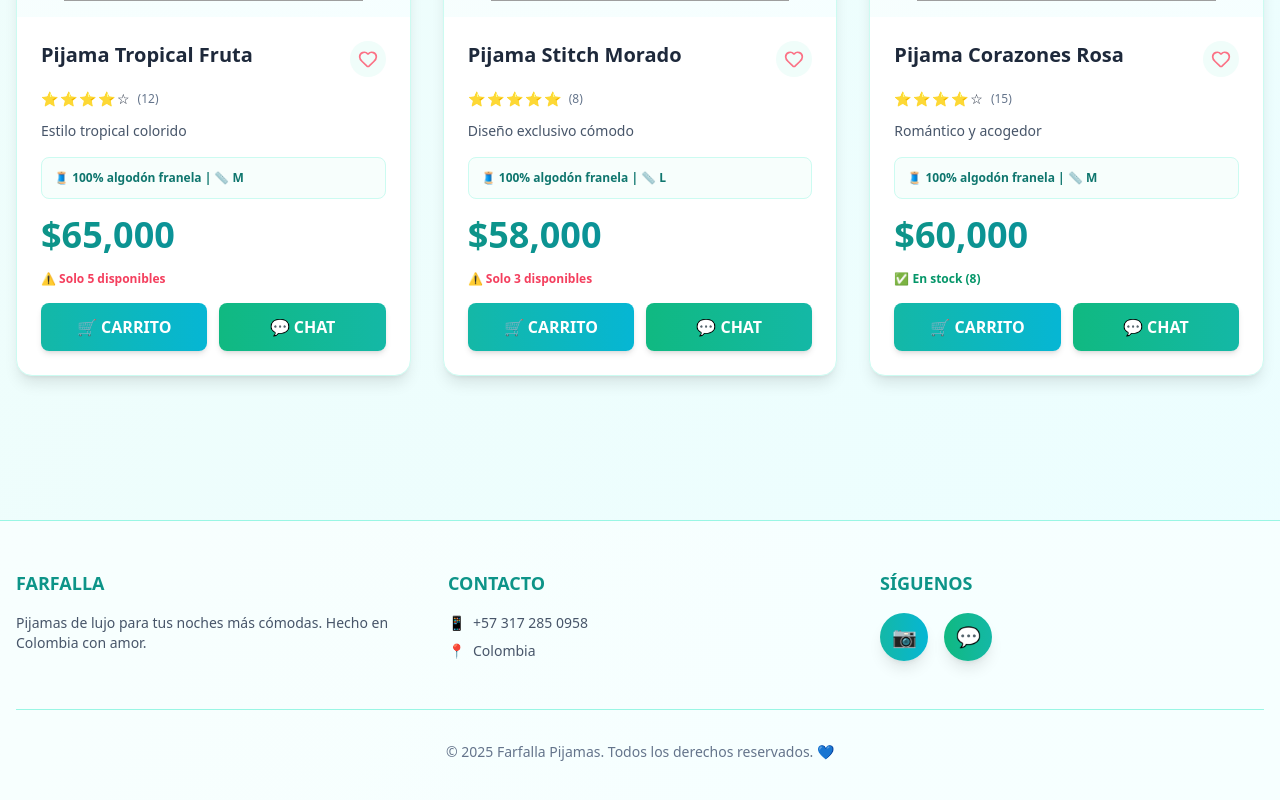
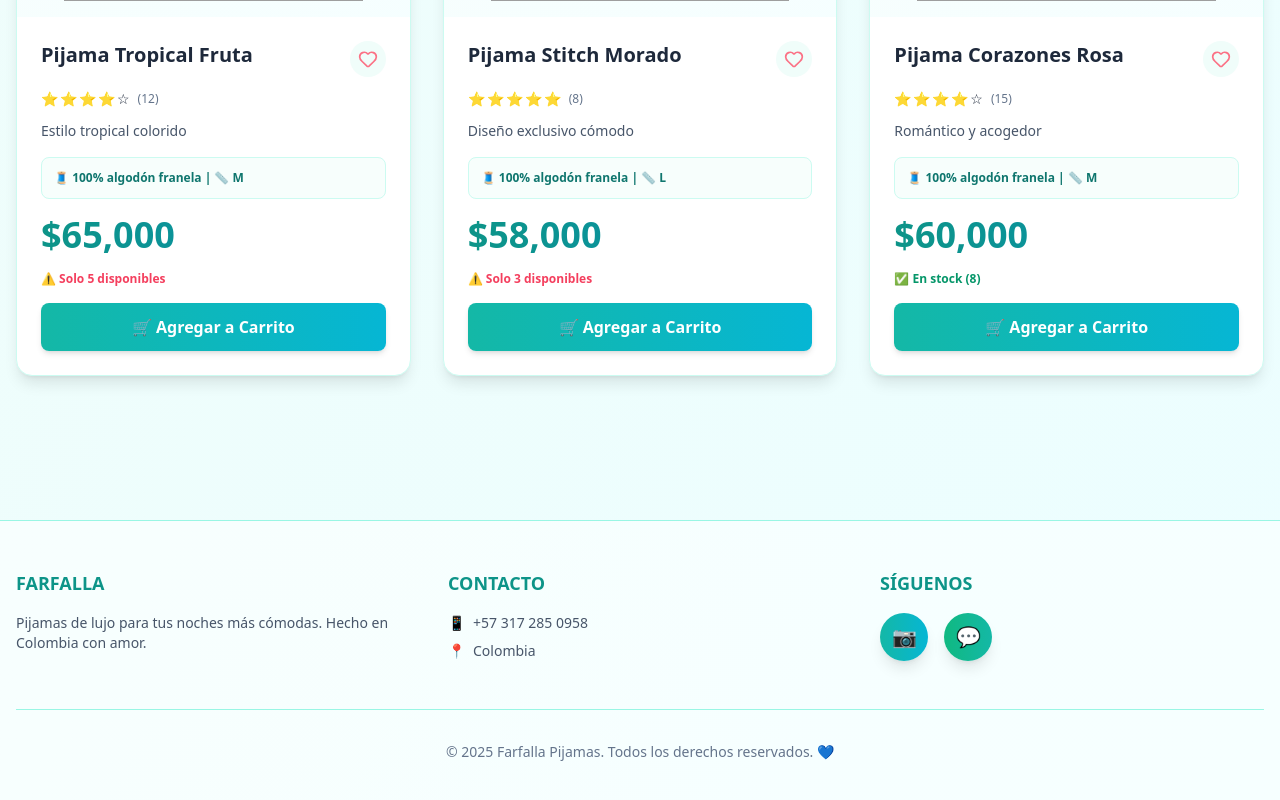
Before and after one commit to Boterodario/Farfalla-Pijamas, a React (Vite) app: page / in a window 1280 px wide. Shown: the part 1447-2247 px from the top of the page. Built offline with nearby package versions, Linux system fonts and the light colour scheme; grey boxes are pictures that could not be loaded.

Commit message:
Se realizan cambio en boton carrito

```diff
--- a/src/components/FarfallaStore.jsx
+++ b/src/components/FarfallaStore.jsx
@@ -412,19 +412,9 @@ export default function FarfallaStore() {
                         onClick={() => agregarAlCarrito(prod)}
                         className="flex-1 px-3 sm:px-4 py-2.5 sm:py-3 bg-gradient-to-r from-teal-500 to-cyan-500 text-white font-black text-sm sm:text-base rounded-lg hover:scale-105 transition-all shadow-md hover:shadow-teal-400/50"
                       >
-                        🛒 CARRITO
+                        🛒 Agregar a Carrito
                       </button>
-                      <button
-                        onClick={() => {
-                          const cantidad = cantidades[prod.id] || 1;
-                          const total = prod.precio * cantidad;
-                          const msg = `¡Hola! Me interesa:\n\n*${prod.nombre}*\nCantidad: ${cantidad}\nTotal: $${total.toLocaleString()}`;
-                          contactarWhatsApp(msg);
-                        }}
-                        className="flex-1 px-3 sm:px-4 py-2.5 sm:py-3 bg-gradient-to-r from-emerald-500 to-teal-500 text-white font-black text-sm sm:text-base rounded-lg hover:scale-105 transition-all shadow-md hover:shadow-emerald-400/50"
-                      >
-                        💬 CHAT
-                      </button>
+
                     </div>
                   </div>
                 </div>
```
